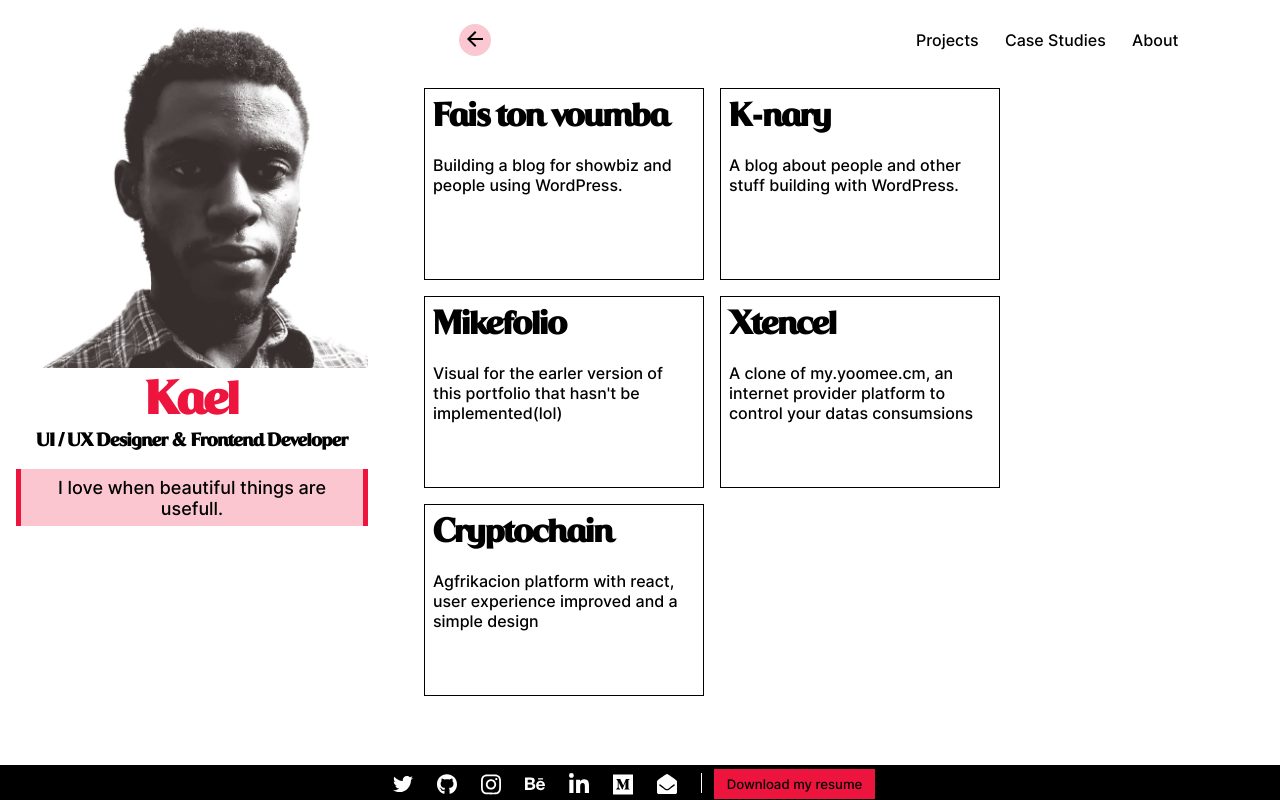
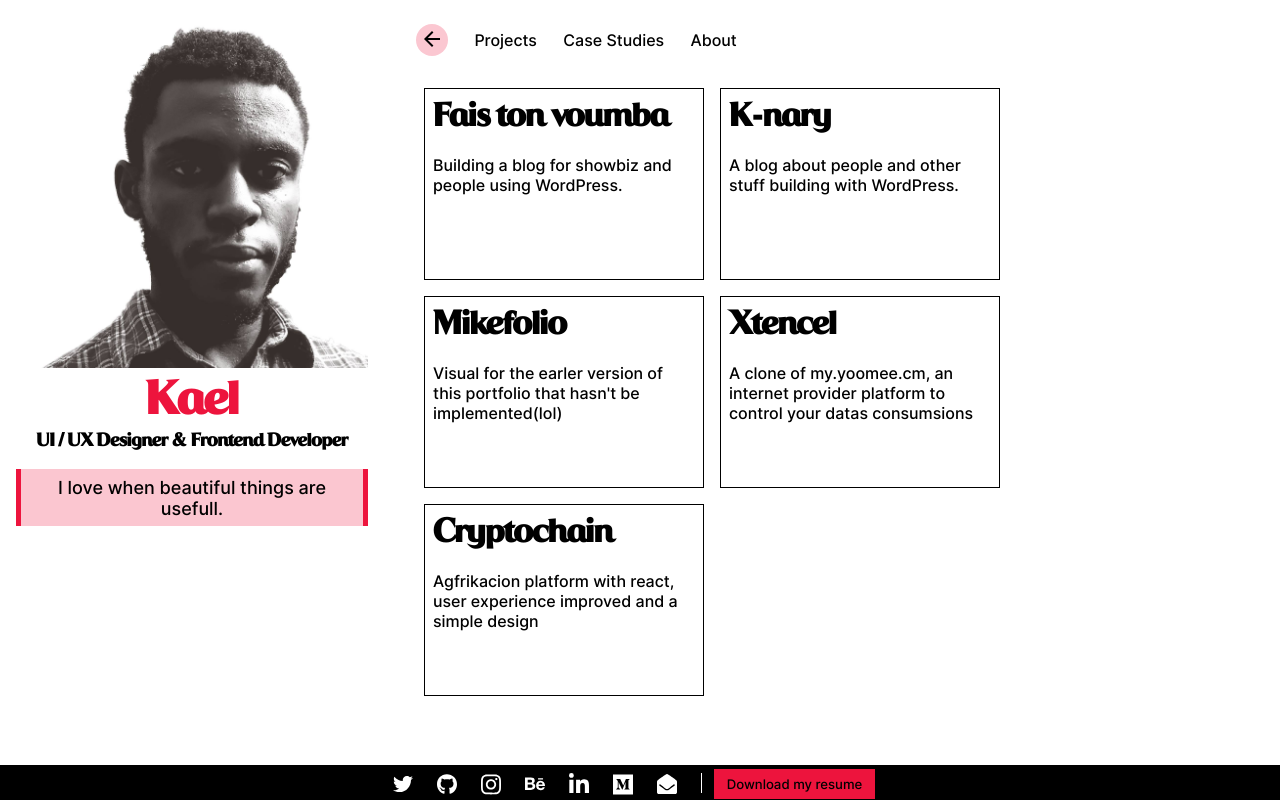
Before and after one commit to ekimkael/ekimkael.github.io, a React (Create React App) app: page /#/ in a window 1280 px wide. Built offline with nearby package versions, Linux system fonts and the light colour scheme.

Commit message:
make back button work

```diff
--- a/src/index.css
+++ b/src/index.css
@@ -85,9 +85,9 @@ nav {
   height: 48px;
   width: 90%;
   padding: 16px;
-  margin: 0 auto;
+  margin: 0;
   display: flex;
-  justify-content: space-between;
+  justify-content: flex-start;
   flex-direction: row;
   align-items: center;
   position: sticky;
@@ -103,6 +103,7 @@ nav .btn-back {
   width: 32px;
   border-radius: 50%;
   padding: 0;
+  outline: none;
 }
 
 nav .nav-right {
```
